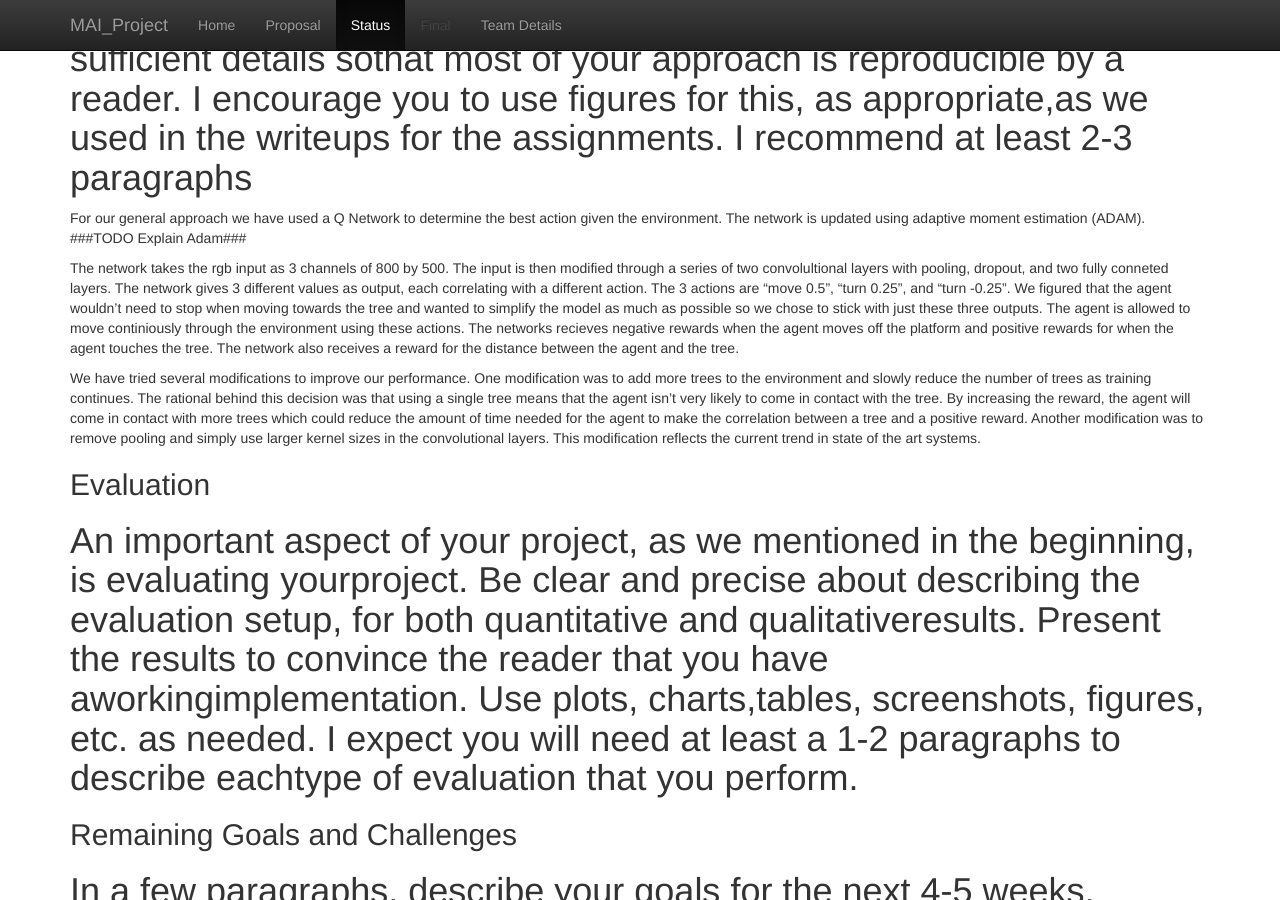
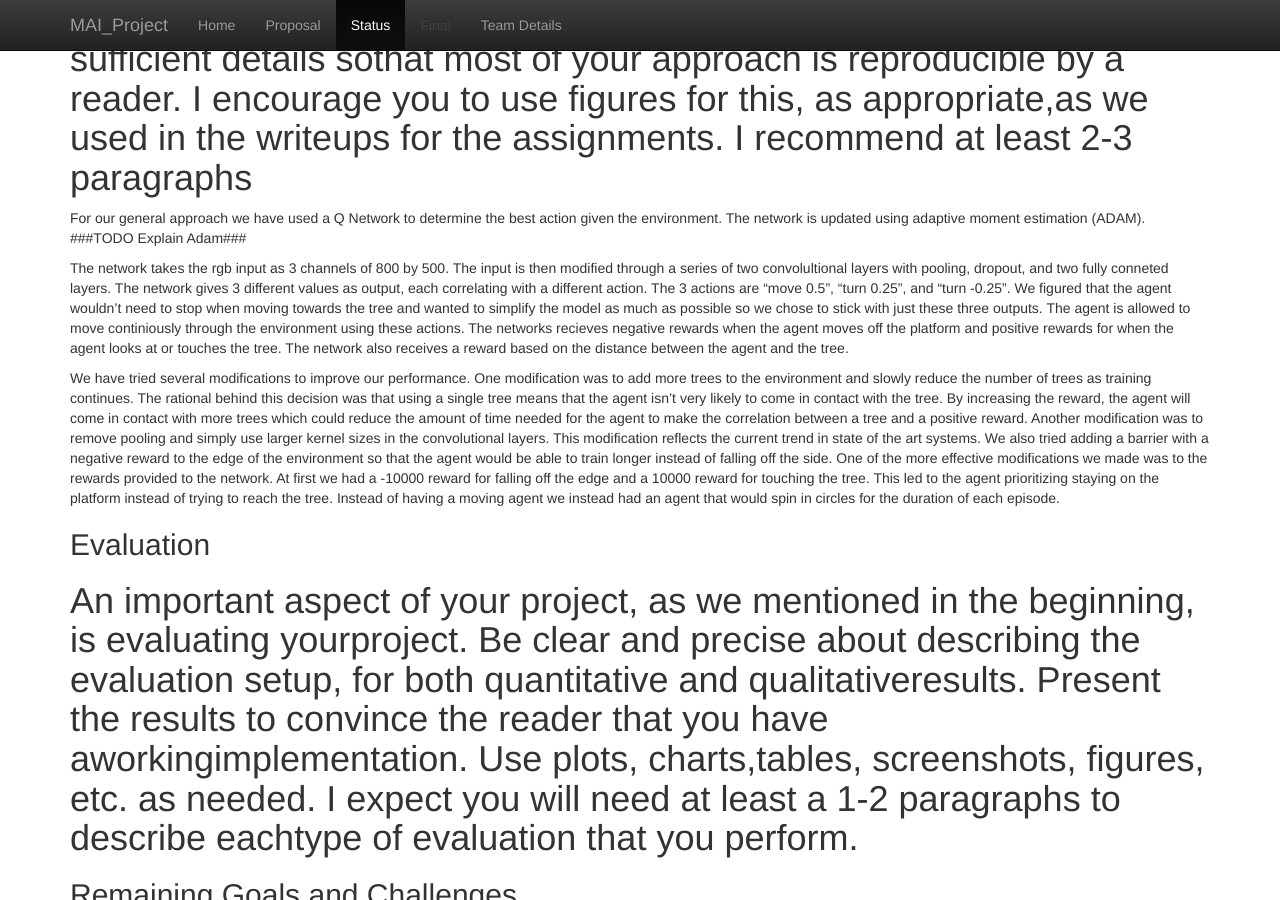
Before and after one commit to kchian/MAI_Project, a Jekyll site: the page built from docs/status.md, in a window 1280 px wide and 900 px high, scrolled down 607 px. Built offline with Jekyll 4.4.1, drawn with Linux system fonts in a browser that asks for light colours.

Commit message:
Update status.md

```diff
--- a/docs/status.md
+++ b/docs/status.md
@@ -9,12 +9,13 @@
 # Give a detailed description of your approach, in a few paragraphs. You should summarize themain algorithm you are using, such as by writing out the update equation (even if it is off-the-shelf). You should also give details about the approach as it applies to your scenario.  For example, if you are usingreinforcement learning for a given scenario, describe the setup in some detail, i.e. how many states/actions you have, what does the reward function look like. A good guideline is to incorporate sufficient details sothat most of your approach is reproducible by a reader. I encourage you to use figures for this, as appropriate,as we used in the writeups for the assignments. I recommend at least 2-3 paragraphs
 For our general approach we have used a Q Network to determine the best action given the environment. The network is updated using adaptive moment estimation (ADAM). ###TODO Explain Adam###
 
-The network takes the rgb input as 3 channels of 800 by 500. The input is then modified through a series of two convolultional layers with pooling, dropout, and two fully conneted layers. The network gives 3 different values as output, each correlating with a different action. The 3 actions are "move 0.5", "turn 0.25", and "turn -0.25". We figured that the agent wouldn't need to stop when moving towards the tree and wanted to simplify the model as much as possible so we chose to stick with just these three outputs. The agent is allowed to move continiously through the environment using these actions. The networks recieves negative rewards when the agent moves off the platform and positive rewards for when the agent touches the tree. The network also receives a reward for the distance between the agent and the tree.
+The network takes the rgb input as 3 channels of 800 by 500. The input is then modified through a series of two convolultional layers with pooling, dropout, and two fully conneted layers. The network gives 3 different values as output, each correlating with a different action. The 3 actions are "move 0.5", "turn 0.25", and "turn -0.25". We figured that the agent wouldn't need to stop when moving towards the tree and wanted to simplify the model as much as possible so we chose to stick with just these three outputs. The agent is allowed to move continiously through the environment using these actions. The networks recieves negative rewards when the agent moves off the platform and positive rewards for when the agent looks at or touches the tree. The network also receives a reward based on the distance between the agent and the tree.
 
-We have tried several modifications to improve our performance. One modification was to add more trees to the environment and slowly reduce the number of trees as training continues. The rational behind this decision was that using a single tree means that the agent isn't very likely to come in contact with the tree. By increasing the reward, the agent will come in contact with more trees which could reduce the amount of time needed for the agent to make the correlation between a tree and a positive reward. Another modification was to remove pooling and simply use larger kernel sizes in the convolutional layers. This modification reflects the current trend in state of the art systems.
+We have tried several modifications to improve our performance. One modification was to add more trees to the environment and slowly reduce the number of trees as training continues. The rational behind this decision was that using a single tree means that the agent isn't very likely to come in contact with the tree. By increasing the reward, the agent will come in contact with more trees which could reduce the amount of time needed for the agent to make the correlation between a tree and a positive reward. Another modification was to remove pooling and simply use larger kernel sizes in the convolutional layers. This modification reflects the current trend in state of the art systems. We also tried adding a barrier with a negative reward to the edge of the environment so that the agent would be able to train longer instead of falling off the side. One of the more effective modifications we made was to the rewards provided to the network. At first we had a -10000 reward for falling off the edge and a 10000 reward for touching the tree. This led to the agent prioritizing staying on the platform instead of trying to reach the tree. Instead of having a moving agent we instead had an agent that would spin in circles for the duration of each episode.
 
 ## Evaluation
 # An important aspect of your project, as we mentioned in the beginning, is evaluating yourproject. Be clear and precise about describing the evaluation setup, for both quantitative and qualitativeresults. Present the results to convince the reader that you have aworkingimplementation. Use plots, charts,tables, screenshots, figures, etc. as needed. I expect you will need at least a 1-2 paragraphs to describe eachtype of evaluation that you perform.
+
 
 ## Remaining Goals and Challenges
 # In a few paragraphs, describe your goals for the next 4-5 weeks, whenthe final report is due. At the very least, describe how you consider your prototype to be limited, and whatyou want to add to make it a complete contribution. Note that if you think your algorithm is quite good,but have not performed sufficient evaluation, doing them can also be a reasonable goal. Similarly, you maypropose some baselines (such as a hand-coded policy) that you did not get a chance to implement, butwant to compare against for the final submission. Finally, given your experience so far, describe some of thechallenges you anticipate facing by the time your final report is due, how crippling you think it might be,and what you might do to solve them
```
